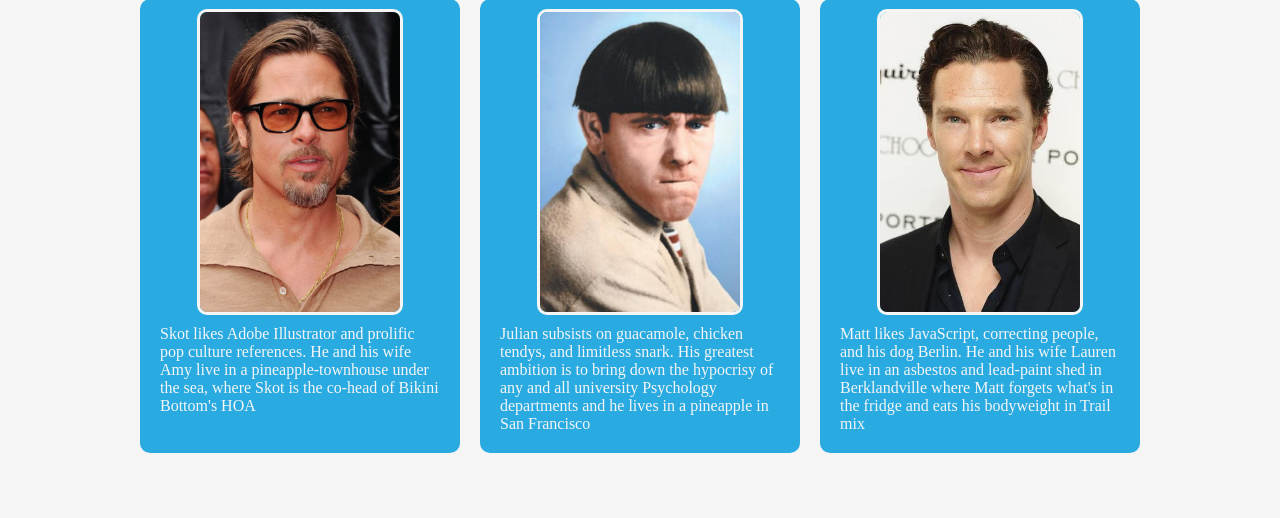
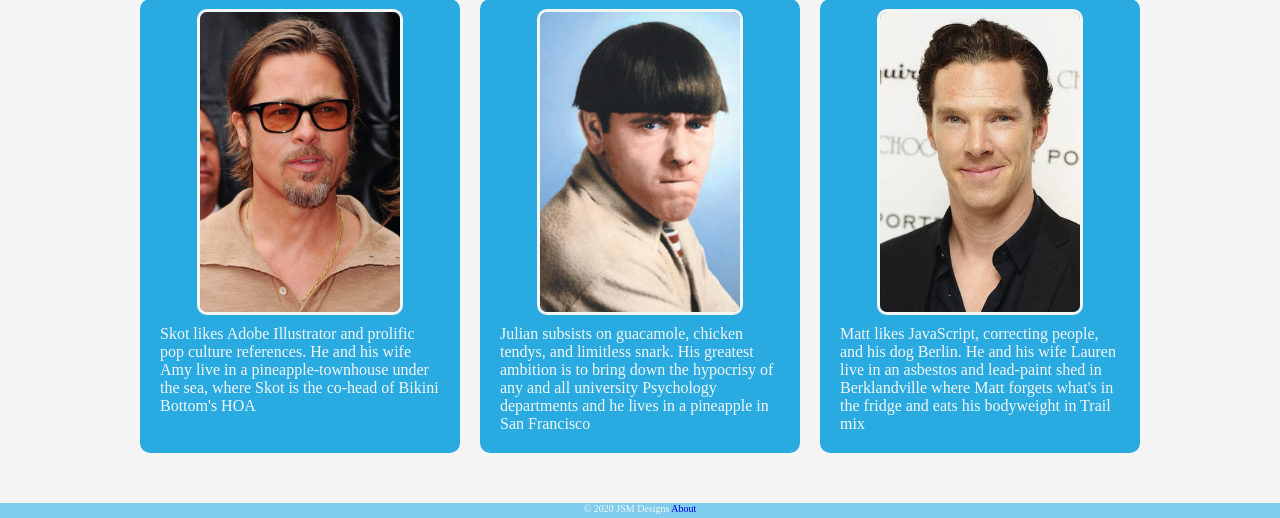
Before and after one commit to SIW22/Horizon, a Django app: page /about/ in a window 1280 px wide. Shown: the part 282-800 px from the top of the page. Run offline with Django 3.2, Linux system fonts and the light colour scheme; some libraries are stand-ins or nearby versions.

Commit message:
Footer Completed.

```diff
--- a/main_app/static/styles/main.css
+++ b/main_app/static/styles/main.css
@@ -166,6 +166,7 @@ input {
   text-decoration: none;
   font-size: 11px;
 }
+
 /* validations on sign up form */
 li,
 .helptext {
@@ -234,7 +235,6 @@ label {
 .event-countdown .result {
   font-size: 22px;
   padding: 4px;
-  /* width: auto; */
 }
 
 .card-content {
@@ -383,18 +383,23 @@ label {
   cursor: pointer;
 }
 
+.calendar {
+  margin-bottom: 30px;
+}
+
 /* FOOTER */
-/*
+
+
 footer {
   width: 100%;
-  position: absolute;
+  position: fixed;
   bottom: 0;
+  left: 0;
   height: 15px;
   text-align: center;
   background-color: #7fcdee;
   color: whitesmoke;
   font-size: 10px;
-  align-self: flex-end;
 }
 
 .about {
@@ -403,7 +408,7 @@ footer {
 
 .about:visited {
   color: #3f8dae;
-} */
+}
 
 /* FOR SCREENS 600 PIXELS AND WIDER */
 
--- a/main_app/templates/base.html
+++ b/main_app/templates/base.html
@@ -65,7 +65,8 @@
       {% block content %}
       {% endblock %}
     </main>
-    <!-- <footer>&copy; 2020 JSM Designs <a href="/about/" class="about">About</a></footer> -->
+
+    <footer>&copy; 2020 JSM Designs <a href="/about/" class="about">About</a></footer>
 
     <script src="{% static 'scripts/timerMethods.js' %}" type="module"></script>
   </body>
```
